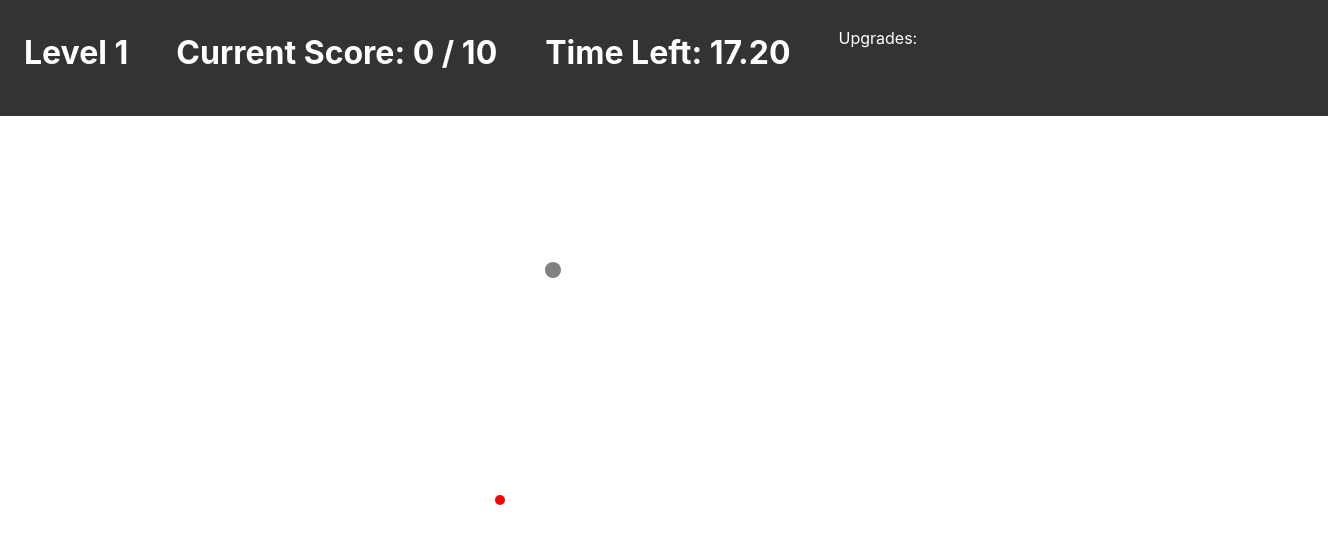
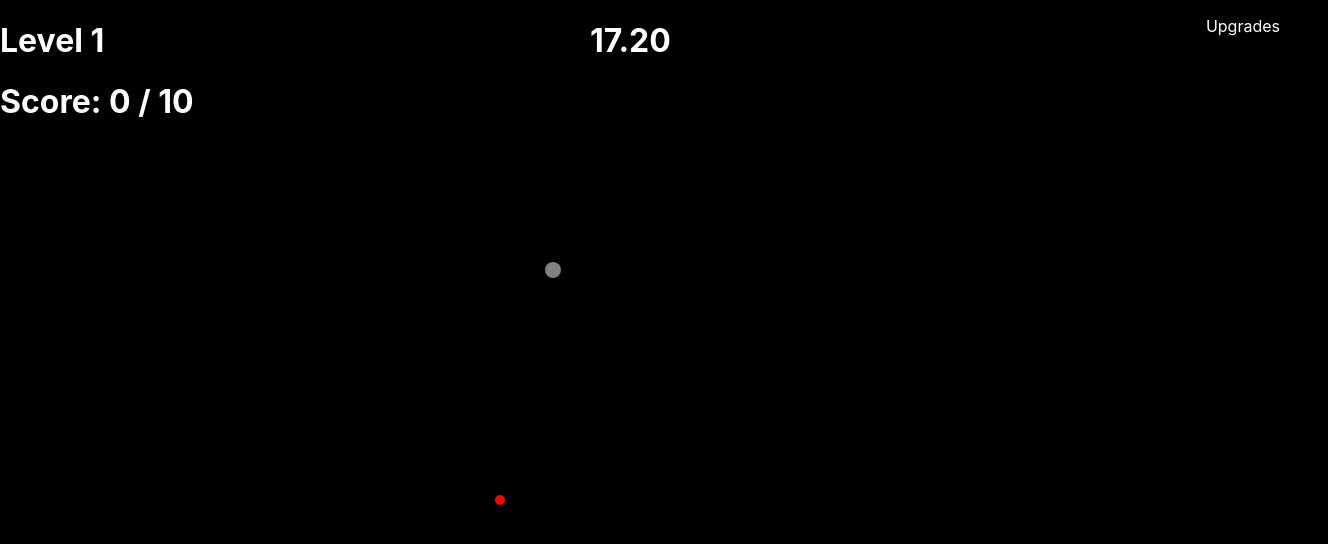
Before and after one commit to joewang704/nerai, a React app: page / in a window 1280 px wide. Both pictures are taken after a click on the button "Start Game". Shown: the whole page, 1328 px wide, since content can reach past the window. Built offline with nearby package versions, Linux system fonts and the light colour scheme.

Commit message:
UI upgrades

```diff
--- a/src/components/app.js
+++ b/src/components/app.js
@@ -4,10 +4,28 @@ import styled from '@emotion/styled';
 import Game from './game';
 import { Shop } from './shop';
 import { SettingsModal } from './settings';
+import { Button } from './shared/button';
+import { Centered } from './shared/util';
 
 import { useGameReducer } from '../hooks/game';
 
 const Container = styled.div`
+  color: white;
+`;
+
+const StartScreen = styled(Centered)`
+  font-weight: 600;
+  text-transform: uppercase;
+  position: absolute;
+  top: 50%;
+  left: 50%;
+  margin-right: -50%;
+  transform: translate(-50%, -50%);
+  display: flex;
+  flex-direction: column;
+  button {
+    margin-bottom: 8px;
+  }
 `;
 
 export const GameContext = React.createContext();
@@ -27,22 +45,23 @@ const App = () => {
     <GameContext.Provider value={{ state, dispatch }}>
       <Container>
         {state.status === 'INITIAL' &&
-          <>
-            <button onClick={startGame}>Start Game</button>
-            <button onClick={() => setSettings(true)}>Settings</button>
+          <StartScreen>
+            <Button onClick={startGame}>Start Game</Button>
+            <Button onClick={() => setSettings(true)}>Settings</Button>
             <SettingsModal isOpen={settings} close={() => setSettings(false)} />
-          </>
+          </StartScreen>
         }
         {state.status === 'RUNNING' && <Game />}
         {state.status === 'SHOP' && <Shop />}
         {state.status === 'COMPLETED' &&
-          <>
+          <StartScreen>
             <h1>Game Over</h1>
-            Score Reached: {state.currentScore}
-            Goal Score: {state.goalScore}
-            <button onClick={startGame}>Play Again</button>
-            <button onClick={returnHome}>Return Home</button>
-          </>}
+            <p>Level Reached: {state.level}</p>
+            <p>Score Reached: {state.currentScore}</p>
+            <p>Goal Score: {state.goalScore}</p>
+            <Button onClick={startGame}>Play Again</Button>
+            <Button onClick={returnHome}>Return Home</Button>
+          </StartScreen>}
       </Container>
     </GameContext.Provider>
   );
--- a/src/components/game.js
+++ b/src/components/game.js
@@ -97,7 +97,8 @@ const Game = () => {
 
   const createNewTarget = () => {
     if (!canvasRef.current) {
-      throw new Error('Cannot spawn new target with no canvas');
+      // Return dummy target if target created while canvas does not exist (happens during race condition)
+      return { x: 0, y: 0, radius: 0, target: generateRandomTarget(0) };
     }
     const { targetSize, level } = state;
     const { width, height } = canvasRef.current;
@@ -129,7 +130,7 @@ const Game = () => {
 
   const drawCanvas = (canvas, ctx) => {
     const { width, height } = canvas;
-    ctx.fillStyle = 'white';
+    ctx.fillStyle = 'black';
     ctx.fillRect(0, 0, width, height);
 
     drawTargets(ctx);
--- a/src/components/game_info.js
+++ b/src/components/game_info.js
@@ -10,14 +10,21 @@ const Container = styled.div`
   left: 0;
   width: 100%;
   height: 80px;
-  background-color: #333;
   color: white;
-  padding: 12px 24px 24px;
-  display: flex;
-  h1 {
-    margin-right: 48px;
-  }
 `;
+
+const Left = styled.div`
+  float: left;
+`
+
+const Right = styled.div`
+  float: right;
+`
+
+const Center = styled.div`
+  margin: 0 auto;
+  width: 100px;
+`
 
 const GameInfo = ({ timeRemaining }) => {
   const { state } = useContext(GameContext);
@@ -29,10 +36,17 @@ const GameInfo = ({ timeRemaining }) => {
 
   return (
     <Container>
-      <h1>Level {state.level}</h1>
-      <h1>Current Score: {state.currentScore} / {state.goalScore}</h1>
-      <h1>Time Left: {timeRemaining}</h1>
-      <p>Upgrades: {upgradeDescriptions}</p>
+      <Left>
+        <h1>Level {state.level}</h1>
+        <h1>Score: {state.currentScore} / {state.goalScore}</h1>
+      </Left>
+      <Right>
+        <p>Upgrades</p>
+        <p>{upgradeDescriptions}</p>
+      </Right>
+      <Center>
+        <h1>{timeRemaining}</h1>
+      </Center>
     </Container>
   );
 };
--- a/src/components/settings.js
+++ b/src/components/settings.js
@@ -1,6 +1,7 @@
 import { useEffect, useContext } from 'react';
 
 import { Modal } from "./shared/modal";
+import { Button } from "./shared/button";
 import { GameContext } from './app';
 
 import { save } from '../utils/localStorage';
@@ -42,7 +43,7 @@ export const SettingsModal = ({ isOpen, close }) => {
         />
       </div>
       <br />
-      <button onClick={close}>Save</button>
+      <Button onClick={close}>Save</Button>
     </Modal> : <></>
   );
 }
--- a/src/components/shared/button.js
+++ b/src/components/shared/button.js
@@ -1,3 +1,61 @@
 import React from 'react';
+import styled from '@emotion/styled';
 
-export const Button = () => <></>
+const colorMap = {
+  red: ['hsl(340deg 100% 32%)', 'hsl(345deg 100% 47%)'],
+  green: ['hsl(107deg 100% 25%)', 'hsl(107deg 100% 35%)'],
+  pink: ['hsl(333deg 100% 70%)', 'hsl(333deg 100% 78%)'],
+};
+const DEFAULT_COLOR = 'pink';
+
+const Container = styled.button`
+  background: hsl(340deg 100% 32%);
+  ${({ btnColor }) => ({ background: colorMap[btnColor ?? DEFAULT_COLOR][0] })}
+  border-radius: 12px;
+  border: none;
+  padding: 0;
+  cursor: pointer;
+  outline-offset: 4px;
+
+  .front {
+    display: block;
+    padding: 12px 42px;
+    border-radius: 12px;
+    font-size: 1.25rem;
+    ${({ btnColor }) => ({ background: colorMap[btnColor ?? DEFAULT_COLOR][1] })}
+    color: white;
+    transform: translateY(-6px);
+  }
+
+  &:disabled {
+    opacity: .4;
+    cursor: default;
+  }
+
+  &:hover {
+  &:hover:not(:disabled) {
+    filter: brightness(110%);
+  }
+  &:hover:not(:disabled) .front {
+    transform: translateY(-6px);
+    transition:
+      transform
+      250ms
+      cubic-bezier(.3, .7, .4, 1.5);
+  }
+  &:active:not(:disabled) .front {
+    transform: translateY(-2px);
+    transition: transform 34ms;
+  }
+  &:focus:not(:focus-visible) {
+    outline: none;
+  }
+`;
+
+export const Button = ({ children, ...props }) => (
+  <Container {...props}>
+    <span class="front">
+      {children}
+    </span>
+  </Container>
+);
--- a/src/components/shared/modal.js
+++ b/src/components/shared/modal.js
@@ -20,7 +20,7 @@ const Container = styled.div`
   z-index: 2;
   background-color: white;
   padding: 24px;
-  border-radius: 4px;
+  border-radius: 16px;
   opacity: 1;
 `;
 
--- /dev/null
+++ b/src/components/shared/util.js
@@ -0,0 +1,11 @@
+import styled from '@emotion/styled';
+
+export const Centered = styled.div`
+  font-weight: 600;
+  text-transform: uppercase;
+  position: absolute;
+  top: 50%;
+  left: 50%;
+  margin-right: -50%;
+  transform: translate(-50%, -50%);
+`;
--- a/src/components/shop.js
+++ b/src/components/shop.js
@@ -4,10 +4,15 @@ import styled from '@emotion/styled';
 import { generateRandomUpgrades, getUpgradeDescription, UPGRADES } from '../data/targets';
 import { PURCHASE_CARD_PRICE } from '../data/constants';
 import { Modal } from "./shared/modal";
+import { Button } from "./shared/button";
+import { Centered } from "./shared/util";
 import { Card, CardOption } from "./shared/card";
 import { GameContext } from './app';
 
-const Container = styled.div`
+const Container = styled(Centered)`
+  display: flex;
+  flex-direction: column;
+  color: white;
 `;
 
 export const Shop = () => {
@@ -23,16 +28,14 @@ export const Shop = () => {
       <h1>Shop</h1>
       Current Gold: {state.money}
       <br />
-      Current Deck:
+      Current Upgrades:
       <div style={{ display: 'flex'}}>
-        {state.targets.map(({ tier }, i) => (
-          <Card tier={tier} key={i + tier} />
-        ))}
+        {JSON.stringify(state.upgrades)}
       </div>
-      <button onClick={purchaseCard}>Purchase Card</button>
-      <button disabled={state.money < PURCHASE_CARD_PRICE}>Remove Card (200 gold)</button>
+      <br /><br />
+      <Button onClick={purchaseCard} disabled={state.money < PURCHASE_CARD_PRICE}>Purchase Upgrade ({PURCHASE_CARD_PRICE} gold)</Button>
       <br />
-      <button onClick={() => dispatch({ type: 'startNextRound' })}>Next Level</button>
+      <Button onClick={() => dispatch({ type: 'startNextRound' })}>Next Level</Button>
       <PurchaseCardModal options={purchaseCardModal} close={() => setPurchaseCardModal()} />
     </Container>
   );
--- a/src/data/constants.js
+++ b/src/data/constants.js
@@ -13,12 +13,8 @@ export const COLORS = {
   legendary: 'yellow',
 };
 
-// Testing values
-// export const PURCHASE_CARD_PRICE = 5;
-// export const ROUND_TIME = 5;
-// export const INITIAL_GOAL_SCORE = 1;
-
 // Real values
 export const PURCHASE_CARD_PRICE = 30;
 export const ROUND_TIME = 20;
 export const INITIAL_GOAL_SCORE = 10;
+export const COMPLETE_ROUND_ON_SCORE_HIT = false;
--- a/src/hooks/game.js
+++ b/src/hooks/game.js
@@ -2,7 +2,7 @@ import { useReducer } from 'react';
 
 import { fetch, fetchInt } from '../utils/localStorage';
 import { STARTING_DECK, INITIAL_UPGRADES } from '../data/targets';
-import { ROUND_TIME, INITIAL_GOAL_SCORE } from '../data/constants';
+import { ROUND_TIME, INITIAL_GOAL_SCORE, COMPLETE_ROUND_ON_SCORE_HIT } from '../data/constants';
 
 const initialState = {
   status: 'INITIAL',
@@ -52,7 +52,7 @@ const reducer = (state, action) => {
     // In-game actions
     case 'hitTarget':
       const newScore = state.currentScore + action.payload.inc;
-      if (newScore >= state.goalScore) {
+      if (newScore >= state.goalScore && COMPLETE_ROUND_ON_SCORE_HIT) {
         // Complete round
         return bumpLevel(state);
       }
--- a/src/index.css
+++ b/src/index.css
@@ -1,6 +1,7 @@
 html, body {
   margin: 0 !important;
   padding: 0 !important;
+  background-color: black;
 }
 
 body {
```
